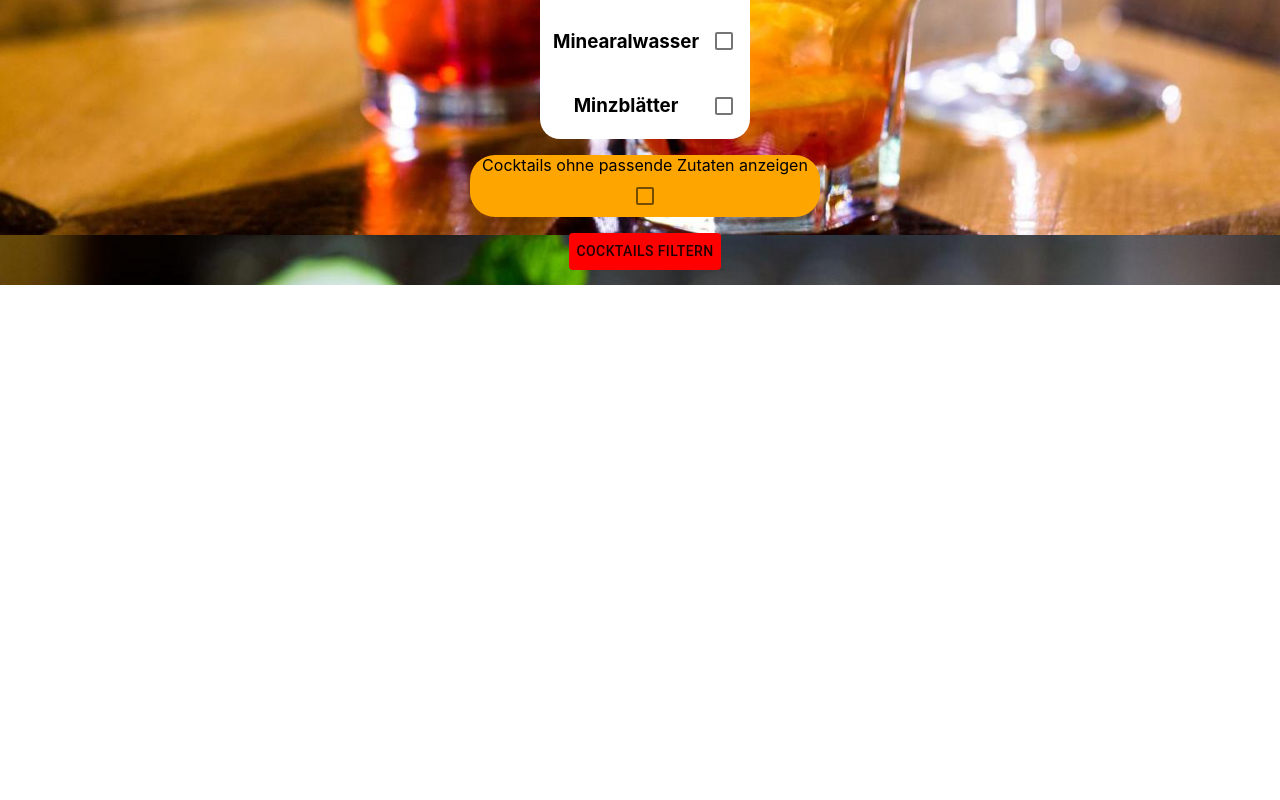
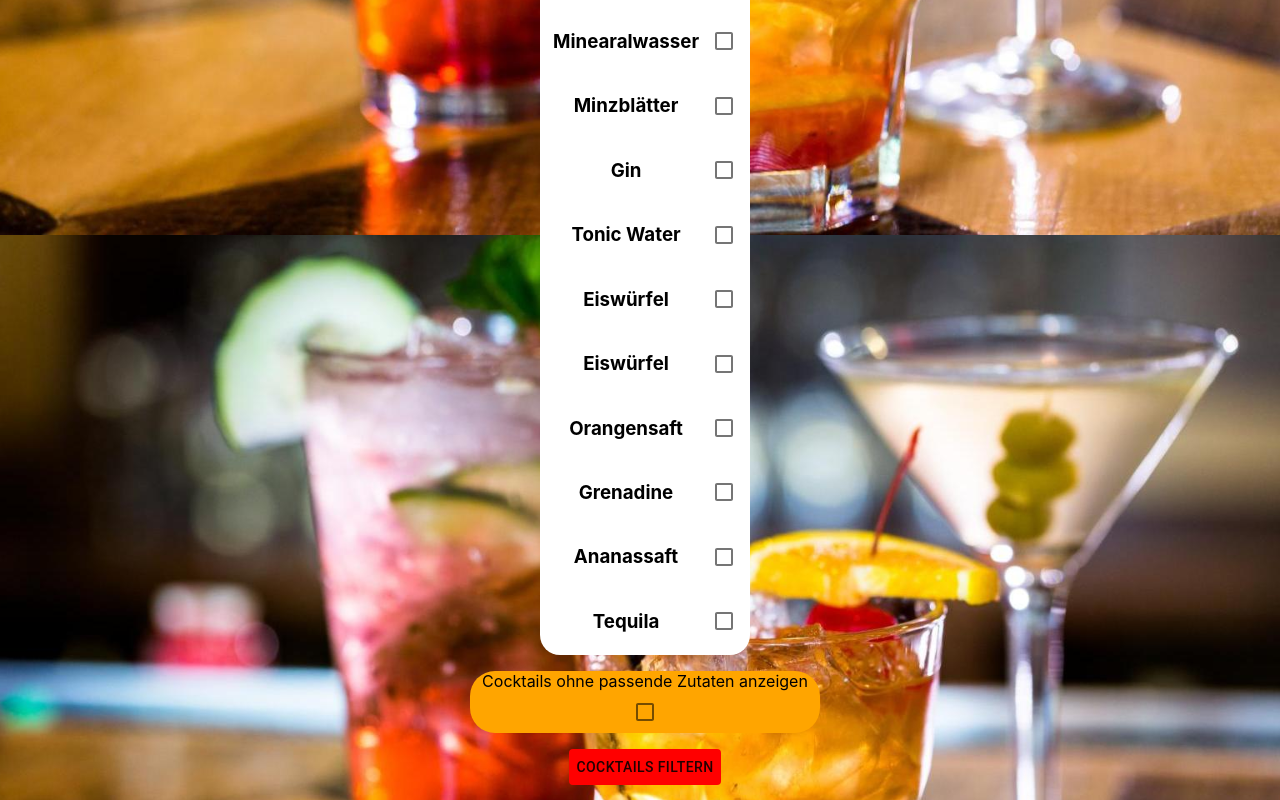
Before and after one commit to NWichter/cocktailweb, a React (Create React App) app: page /home in a window 1280 px wide. Shown: the part 565-1365 px from the top of the page. Before the commit the page ends 850 px from the top, so only its background shows below. Built offline with nearby package versions, Linux system fonts and the light colour scheme.

Commit message:
Added new Cocktails

```diff
--- a/src/App.js
+++ b/src/App.js
@@ -13,9 +13,11 @@ class App extends React.Component {
           cocktails:
             [
               {id:0, name: "Cuba Libre", ingredients: ["Rum", "Cola","Limette"], recipe: ["Rum rein", "Cola rein","Limette würfeln"], img: "cubalibre" },
-              {id:1, name: "Caipirinha", ingredients: ["Rum", "Rohrzucker", "Limette"], recipe: ["Rum rein", "3 gehäufte TL Rohrzucker", "Limette würfeln"], img: "caipirinha" },
+              {id:1, name: "Caipirinha", ingredients: ["Rum", "Rohrzucker", "Limette","Eiswürfel"], recipe: ["Rum rein", "3 gehäufte TL Rohrzucker", "Limette würfeln"], img: "caipirinha" },
               {id:2, name: "Mojito", ingredients: ["Rum", "Limettensaft", "Minearalwasser", "Minzblätter"], recipe: ["Rum rein", "2cl Limettensaft", "paar Minzblätter hinzufügen"], img: "mojito"},
-              {id:3, name: "", ingredients: [], recipe: [], img: ""},
+              {id:3, name: "Gin Tonic", ingredients: ["Gin","Tonic Water","Eiswürfel"], recipe: ["Gin eingießen","Mit Tonic Water auffüllen","Eiswürfel dazugeben"], img: "gintonic"},
+              {id:4, name: "Tequila Sunrise", ingredients: ["Tequila","Orangensaft","Grenadine","Eiswürfel"], recipe: ["Alles zusammenmixen","Eiskalt servieren"], img: "tequilasunrise"},
+              {id:5, name: "Mai-Tai", ingredients: ["Rum","Orangensaft","Ananassaft","Limette","Eiswürfel"], recipe: ["Flüssigkeiten zusammenrühren","Limette ausdrücken","Eis dazugeben"], img: "maitai"},
 
             ],
           ingredients: [
@@ -26,6 +28,14 @@ class App extends React.Component {
             {id:4, name: "Limettensaft", selected: false },
             {id:5, name: "Minearalwasser", selected: false },
             {id:6, name: "Minzblätter", selected: false },
+            {id:7, name: "Gin", selected: false },
+            {id:8, name: "Tonic Water", selected: false },
+            {id:9, name: "Eiswürfel", selected: false },
+            {id:10, name: "Eiswürfel", selected: false },
+            {id:11, name: "Orangensaft", selected: false },
+            {id:12, name: "Grenadine", selected: false },
+            {id:13, name: "Ananassaft", selected: false },
+            {id:14, name: "Tequila", selected: false },
           ],
           allcocktails: false,
           choosencocktail:0,
```
Also changed, not shown: src/images/maitai.jpg (added).
